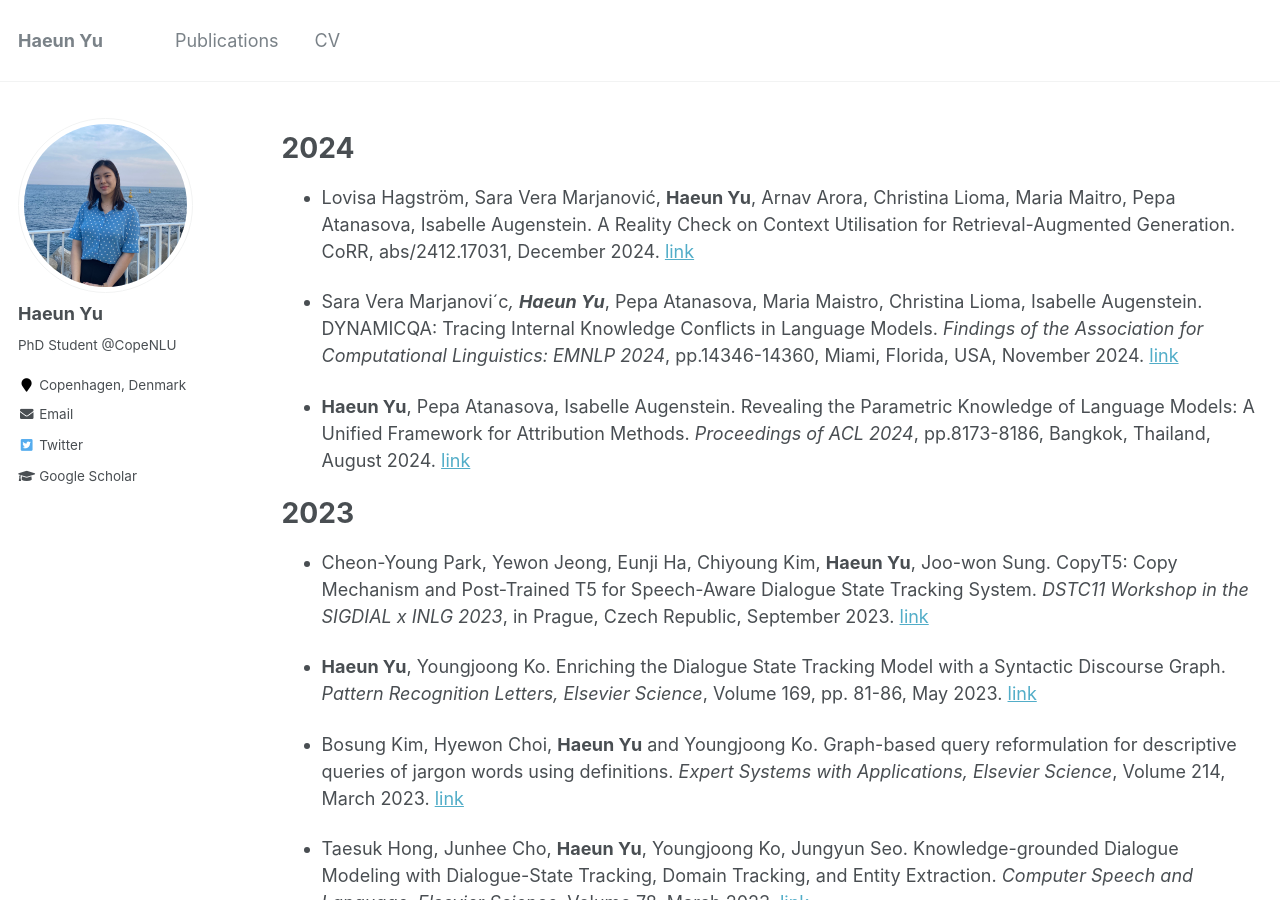
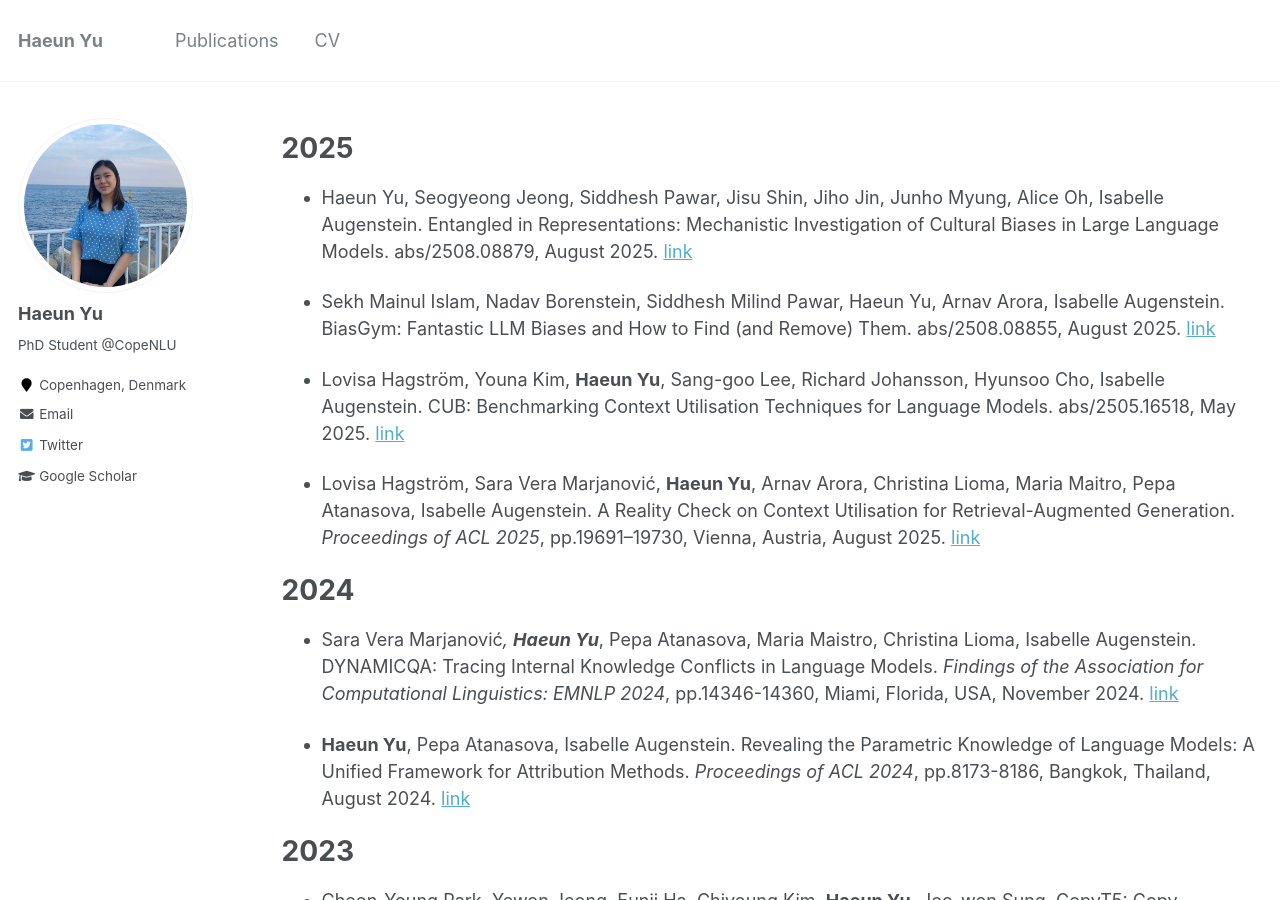
Before and after one commit to HaeunYu/haeunyu.github.io, a Jekyll site: the page built from _pages/publications.md, in a window 1280 px wide and 900 px high. Built offline with Jekyll 4.4.1, drawn with Linux system fonts in a browser that asks for light colours.

Commit message:
cv august 2025 updatae

```diff
--- a/_config.yml
+++ b/_config.yml
@@ -87,7 +87,7 @@ author:
   employer         :
   pubmed           :
   googlescholar    : "https://scholar.google.com/citations?user=EfTg6eQAAAAJ&hl=en"
-  email            : "haeun.yu204@gmail.com"
+  email            : "hayu@di.ku.dk"
   researchgate     :  # example: "https://www.researchgate.net/profile/yourprofile"
   uri              :
   bitbucket        :
--- a/_pages/publications.md
+++ b/_pages/publications.md
@@ -11,11 +11,21 @@ author_profile: true
 
 {% include base_path %}
 
+2025
+=====
+
+* Haeun Yu, Seogyeong Jeong, Siddhesh Pawar, Jisu Shin, Jiho Jin, Junho Myung, Alice Oh, Isabelle Augenstein. Entangled in Representations: Mechanistic Investigation of Cultural Biases in Large Language Models. abs/2508.08879, August 2025. [link](https://arxiv.org/abs/2508.08879)
+
+* Sekh Mainul Islam, Nadav Borenstein, Siddhesh Milind Pawar, Haeun Yu, Arnav Arora, Isabelle Augenstein. BiasGym: Fantastic LLM Biases and How to Find (and Remove) Them. abs/2508.08855, August 2025. [link](https://arxiv.org/abs/2508.08855)
+
+* Lovisa Hagström, Youna Kim, **Haeun Yu**, Sang-goo Lee, Richard Johansson, Hyunsoo Cho, Isabelle Augenstein. CUB: Benchmarking Context Utilisation Techniques for Language Models. abs/2505.16518, May 2025. [link](https://arxiv.org/abs/2505.16518)
+
+* Lovisa Hagström, Sara Vera Marjanović, **Haeun Yu**, Arnav Arora, Christina Lioma, Maria Maitro, Pepa Atanasova, Isabelle Augenstein. A Reality Check on Context Utilisation for Retrieval-Augmented Generation. <em>Proceedings of ACL 2025</em>, pp.19691–19730, Vienna, Austria, August 2025. [link](https://aclanthology.org/2025.acl-long.968/)
+
 2024
 =====
-* Lovisa Hagström, Sara Vera Marjanović, **Haeun Yu**, Arnav Arora, Christina Lioma, Maria Maitro, Pepa Atanasova, Isabelle Augenstein. A Reality Check on Context Utilisation for Retrieval-Augmented Generation. CoRR, abs/2412.17031, December 2024. [link](https://arxiv.org/abs/2412.17031)
 
-* Sara Vera Marjanovi´c*, **Haeun Yu***, Pepa Atanasova, Maria Maistro, Christina Lioma, Isabelle Augenstein.
+* Sara Vera Marjanović*, **Haeun Yu***, Pepa Atanasova, Maria Maistro, Christina Lioma, Isabelle Augenstein.
 DYNAMICQA: Tracing Internal Knowledge Conflicts in Language Models. <em>Findings of the Association for Computational Linguistics: EMNLP 2024</em>, pp.14346-14360, Miami, Florida, USA, November 2024. [link](https://aclanthology.org/2024.findings-emnlp.838/)
 
 * **Haeun Yu**, Pepa Atanasova, Isabelle Augenstein. Revealing the Parametric Knowledge of Language Models: A Unified Framework for Attribution Methods. <em>Proceedings of ACL 2024</em>, pp.8173-8186, Bangkok, Thailand, August 2024. [link](https://aclanthology.org/2024.acl-long.444/)
```
Also changed, not shown: _pages/about.md (+1 -4 lines), _pages/cv.md (+4 -2 lines), 2 other files.
